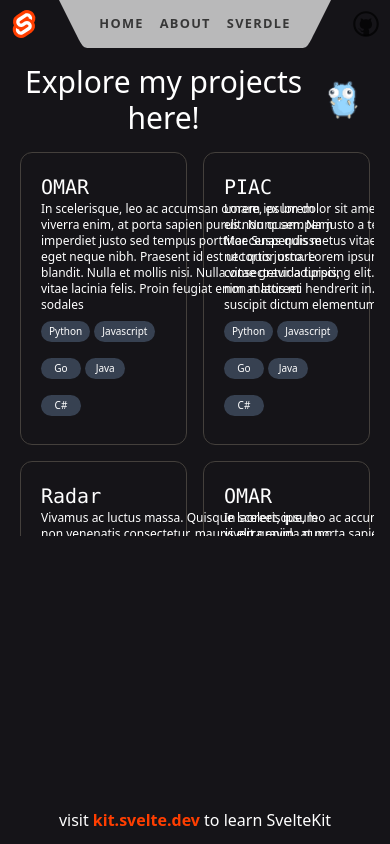
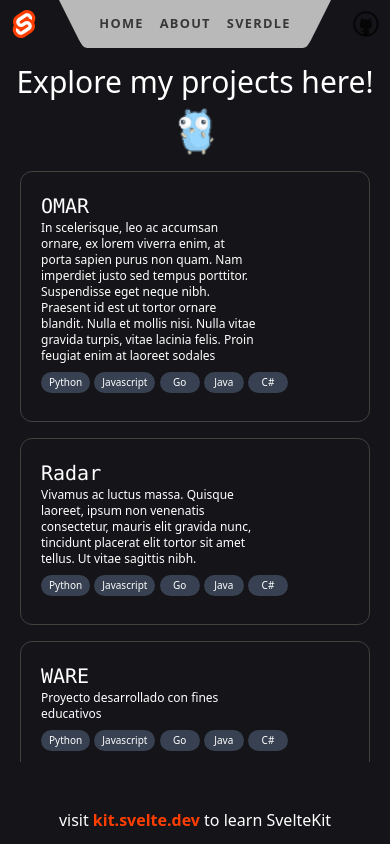
Before and after one commit to pelusa-v/portfolio-jp-ui, a SvelteKit app: page /projects in a window 390 px wide. Built offline with nearby package versions, Linux system fonts and the light colour scheme.

Commit message:
Add responsive behavior to projects-hero

```diff
--- a/src/routes/Project.svelte
+++ b/src/routes/Project.svelte
@@ -4,7 +4,7 @@
     import Tag from './Tag.svelte';
 </script>
 
-<div class="rounded-xl bg-transparent p-5 mt-0 mx-1 mb-4 border border-stone-700 project-container">
+<div class="rounded-xl bg-transparent p-5 mt-0 mx-1 mb-4 border border-stone-700 min-h-fit">
     <div>
         <span class="text-xl font-mono">{name}</span>
         <div class="description-container">
@@ -24,7 +24,7 @@
 
 <style>
 .description-container {
-    width: 300px;
+    width: 70%;
     overflow: hidden;
 }
 
--- a/src/routes/projects/+page.svelte
+++ b/src/routes/projects/+page.svelte
@@ -7,15 +7,15 @@
     let desc4 = "In scelerisque, leo ac accumsan ornare, ex lorem viverra enim, at porta sapien purus non quam. Nam imperdiet justo sed tempus porttitor. Suspendisse eget neque nibh. Praesent id est ut tortor ornare blandit. Nulla et mollis nisi. Nulla vitae gravida turpis, vitae lacinia felis. Proin feugiat enim at laoreet sodales"
 </script>
 
-<div class="projects-hero justify-center mb-4 flex items-center">
+<div class="projects-hero justify-center mb-4 md:flex lg:flex items-center">
     <h1 class="text-3xl">Explore my projects here!</h1>
-    <div class="mx-3">
+    <div class="mx-3 mt-2 flex justify-center items-center">
         <Gopher/>
     </div>
 </div>
 
-<div class="projects-container h-96 overflow-y-scroll scrollbar">
-    <div class="columns-2 gap-2 ">
+<div class="projects-container overflow-y-scroll scrollbar">
+    <div class="lg:columns-2 md:columns-2 sm:columns-1 gap-2 ">
         <div class="break-inside-avoid-column">
             <Project description={desc4} name="OMAR"></Project>
         </div>
@@ -49,18 +49,8 @@
     </div>
 </div>
 
-<!-- <div class="parent">
-    <div class="column">
-        <Project description={desc4} name="OMAR"></Project>
-        <Project description={desc3} name="Radar"></Project>
-      <div class="child">Item 3</div>
-    </div>
-    <div class="column">
-        <Project description={desc1} name="PIAC"></Project>
-        <Project description={desc2} name="WARE"></Project>
-    </div>
-  </div> -->
-
 <style>
-
+.projects-container{
+    max-height: 70vh;
+}
 </style>
```
